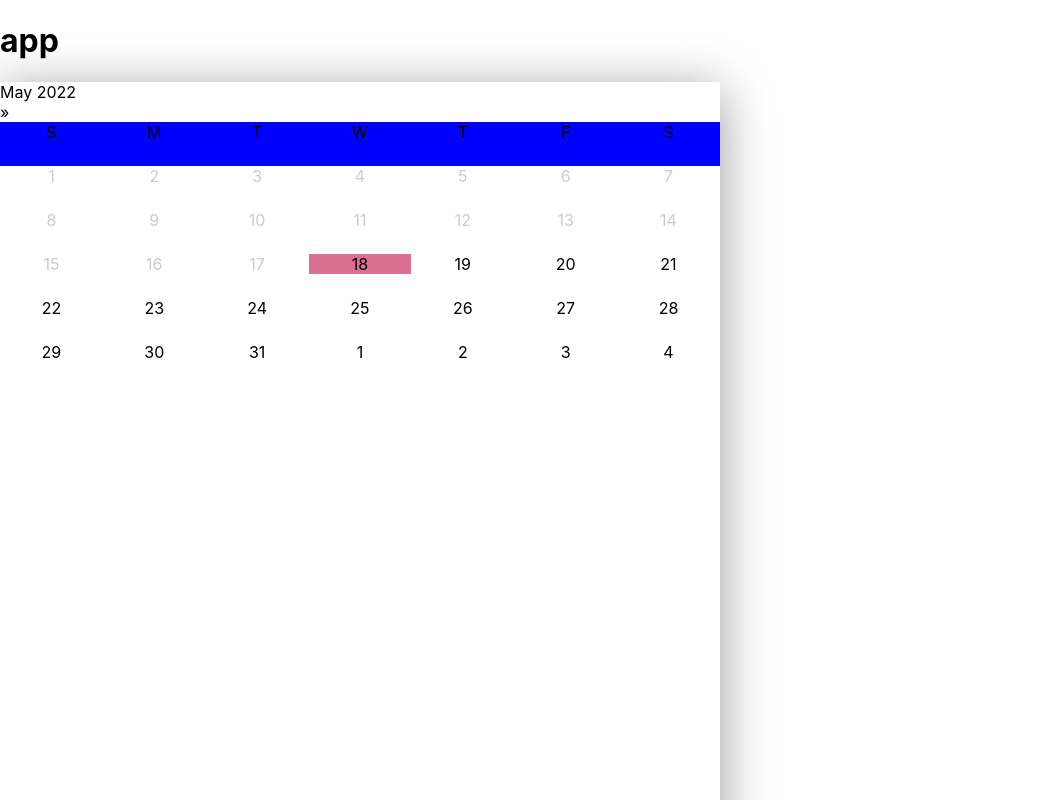
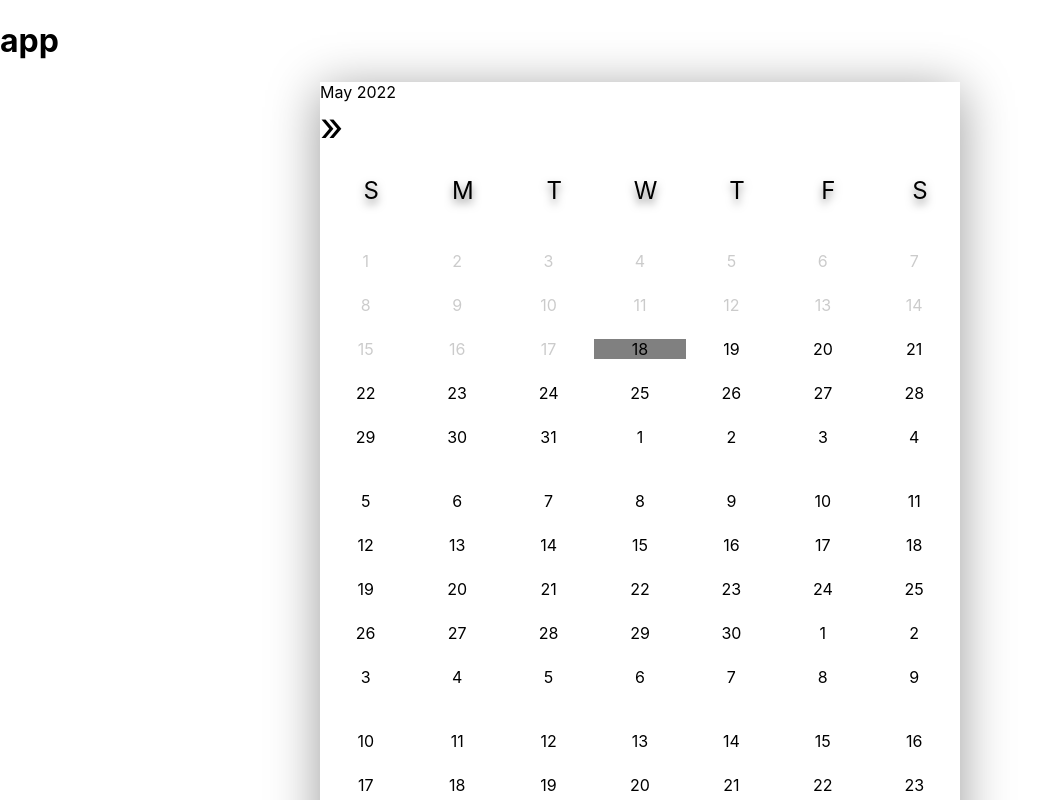
Before and after one commit to NicholasLin718/Party-Planner, a React (Create React App) app: page / in a window 1280 px wide. Shown: the top 800 px of the page, without its empty margins (0-1052 px from the left). Built offline with nearby package versions, Linux system fonts and the light colour scheme.

Commit message:
created map for each individual month

```diff
--- a/src/calendar/Calendar.css
+++ b/src/calendar/Calendar.css
@@ -3,6 +3,18 @@
     height: 52rem;
     /* background-color: #222227; */
     box-shadow: 0 0.5rem 3rem rgba(0, 0, 0, 0.4);
+    margin: auto;
+    width: 50%;
+}
+
+.calendar .header .prev{
+    font-size: 2.5rem;
+    cursor: pointer;
+}
+
+.calendar .header .next{
+    font-size: 2.5rem;
+    cursor: pointer;
 }
 
 .calendar .day{
@@ -17,18 +29,26 @@
     z-index: 1;
     text-align: center;
 }
+
+.calendar .day-names{
+    width: 100%;
+    height: 5rem;
+    padding: 0 0.4rem;
+    display: flex;
+    align-items: center;
+}
+
 .calendar .week{
-    position: relative;
-    width: calc(100%/7);
-    height: 44px;
-    display: inline-block;
-    background-color: blue;
-    padding: 0;
-    margin: 0;
-    box-sizing: border-box;
-    z-index: 1;
-    text-align: center;
+    font-size: 1.5rem;
+    font-weight: 400;
+    letter-spacing: 0.1rem;
+    width: calc(44.2rem / 7);
+    display: flex;
+    justify-content: center;
+    align-items: center;
+    text-shadow: 0 0.3rem 0.5rem rgba(0, 0, 0, 0.5);
 }
+
 
 
 .calendar .day .selected{
--- a/src/calendar/Calendar.jsx
+++ b/src/calendar/Calendar.jsx
@@ -1,44 +1,67 @@
 import React, {useState, useEffect} from 'react';
 import moment from 'moment';
 import buildCalendar from './buildCalendar';
-import dayStyles from './styleCalendar';
-
+import Day from './Day';
 import "./Calendar.css";
 import Header from './Header';
 
 export default function Calendar() {
+    //React States
     const [calendar, setCalendar] = useState([]);
     const [selectedDay, setSelectedDay] = useState(moment());
 
+    //This allows us to build the calendar only when we change the selected day, and prevents re-renders
     useEffect(() => {
         setCalendar(buildCalendar(selectedDay));
     }, [selectedDay]);
 
+        function prevMonth(){
+        return selectedDay.clone().subtract(1, "month");
+    }
+
+    function nextMonth(){
+        return selectedDay.clone().add(1, "month");
+    }
+
+    function currMonth(){
+        return selectedDay.isSame(new Date(), "month");
+    }
+
+    const list = [];
     return (
         <div className="calendar">
-            <Header selectedDay={selectedDay} setSelectedDay={setSelectedDay}/>
+            {/* <Header selectedDay={selectedDay} setSelectedDay={setSelectedDay}/> */}
+
+            <div className="header">
+                <div className= "prev" onClick={() => !currMonth() && setSelectedDay(prevMonth())}>{!currMonth() ? String.fromCharCode(171) : null}</div>
+                <div>{selectedDay.format("MMMM")} {selectedDay.format("YYYY")}</div>
+                <div className= "next" onClick={() => setSelectedDay(nextMonth())}>{String.fromCharCode(187)}</div>
+            </div>
+
             <div className="day-names">
                 {
-                    ["S", "M", "T", "W", "T", "F", "S"].map((dayOfWeek) =>
+                    ["S", "M", "T", "W", "T", "F", "S"].map((dayOfWeek, i) =>
                         (
-                            <div className="week">{dayOfWeek}</div>
+                            <div className="week" key={i}>{dayOfWeek}</div>
                         )
                     )
                 }
             </div>
+            {/* create div for each day */}
             <div className="body">
-                {calendar.map(week =>
-                    <div >
-                        {week.map(day =>
-                            <div className="day" onClick={() =>
-                                {
-                                    setSelectedDay(day)
-                                }}>
-                                <div className={dayStyles(day, selectedDay)}>
-                                    {day.format("D")}
-                                </div>
+                {calendar.map((month, i) =>
+                    <div key={i}>
+                        <br></br>
+                        {month.map((week, j) =>
+                        <div key={j}>
+                            {week.map((day, k) =>
+                            <div className="day" key={k} onClick={() => {setSelectedDay(day)}}>
+                                <Day day={day} key={k} selectedDay={selectedDay}/>
                             </div>)}
-                    </div>)}
+                        </div>)}
+                    </div>
+                )}
+
             </div>
         </div>
     )
--- /dev/null
+++ b/src/calendar/Day.jsx
@@ -0,0 +1,51 @@
+import React from 'react'
+import { useState, useEffect } from 'react';
+import dayStyles from './styleCalendar';
+import "./Calendar.css";
+import moment from 'moment';
+
+export default function Day({day, selectedDay}) {
+    const [select, setSelect] = useState(false);
+    if(day == selectedDay){
+        console.log(selectedDay.format("LLLL"));
+        console.log("pog");
+    }
+    useEffect(() => {
+    }, [select]);
+    return (
+        <div onClick={() => {select ? setSelect(false) : setSelect(true)}} className={select ? "selected" : dayStyles(day, selectedDay, select)}>
+            <div>
+                {day.format("D")}
+            </div>
+        </div>
+    )
+}
+
+// class Day extends React.Component{
+//     constructor(props) {
+//       super(props);
+//       this.state = {
+//         select: false,
+//       };
+//       this.dayClick = this.dayClick.bind(this);
+//     }
+
+//     dayClick() {
+//       this.setState(!this.select);
+//     }
+
+//     render() {
+//       return (
+//         <div>
+//           <div  className={dayStyles(this.props.day, this.props.selectedDay, this.select)} onClick={this.dayClick}>
+
+//                 <div>
+//                     {this.props.day.format("D")}
+//                 </div>
+//           </div>
+//         </div>
+//       );
+//     }
+//   }
+
+//   export default Day;
--- a/src/calendar/buildCalendar.js
+++ b/src/calendar/buildCalendar.js
@@ -1,13 +1,46 @@
+// export default function buildCalendar(selectedDay){
+//     const startDay = selectedDay.clone().startOf("month").startOf("week");
+//     const endDay = selectedDay.clone().endOf("month").endOf("week");
+//     const day = startDay.clone().subtract(1, "day");
+//     const calendar = [];
+//     //iterate through until we hit the end date
+//     while(day.isBefore(endDay, "day")){
+//         calendar.push(Array(7)
+//             .fill(0)
+//             .map(() => day.add(1, "day").clone()));
+//     }
+//     //return matrix
+//     return calendar;
+// }
+
+
+
+
 export default function buildCalendar(selectedDay){
     const startDay = selectedDay.clone().startOf("month").startOf("week");
-    const endDay = selectedDay.clone().endOf("month").endOf("week");
+    let endDay = selectedDay.clone().endOf("month").endOf("week");
+    const lastDay = selectedDay.clone().add(12, "month").endOf("week");
     const day = startDay.clone().subtract(1, "day");
+    // const day2 = endDay.clone().subtract(1, "month")
+    // console.log(endDay.format("LLLL"));
+    // console.log(lastDay.format("LLLL"));
+    // console.log(day.format("LLLL"));
     const calendar = [];
-    while(day.isBefore(endDay, "day")){
-        calendar.push(Array(7)
-            .fill(0)
-            .map(() => day.add(1, "day").clone()));
+    //iterate through until we hit the end date
+    while(endDay.isBefore(lastDay, "day")){
+        const month = [];
+        while(day.isBefore(endDay, "day")){
+            // console.log(day.format("LLLL"));
+            month.push(Array(7)
+                .fill(0)
+                .map(() => day.add(1, "day").clone()));
+        }
+        // console.log(month);
+        calendar.push(month);
+        endDay = endDay.add(1, "month").clone();
     }
+    console.log(calendar);
 
+    //return matrix
     return calendar;
 }
--- a/src/calendar/styleCalendar.js
+++ b/src/calendar/styleCalendar.js
@@ -1,5 +1,9 @@
+/*
+    Used for styling each day, separated into 3 categories
+*/
+
 function isSelected(day, selectedDay){
-    return selectedDay.isSame(day, "day");
+    return (selectedDay.isSame(day, "day") && selectedDay.isSame(day, "month")  && selectedDay.isSame(day, "year"));
 }
 function isBeforeToday(day){
     return day.isBefore(new Date(), "day");
@@ -8,9 +12,9 @@ function isToday(day){
     return day.isSame(new Date(), "day");
 }
 
-export default function dayStyles(day, selectedDay){
+export default function dayStyles(day, selectedDay, select){
     if(isBeforeToday(day)) return "before";
-    if(isSelected(day, selectedDay)) return "selected";
+    if(select && isSelected(day)) return "selected";
     if(isToday(day)) return "today";
     return "";
 }
```
